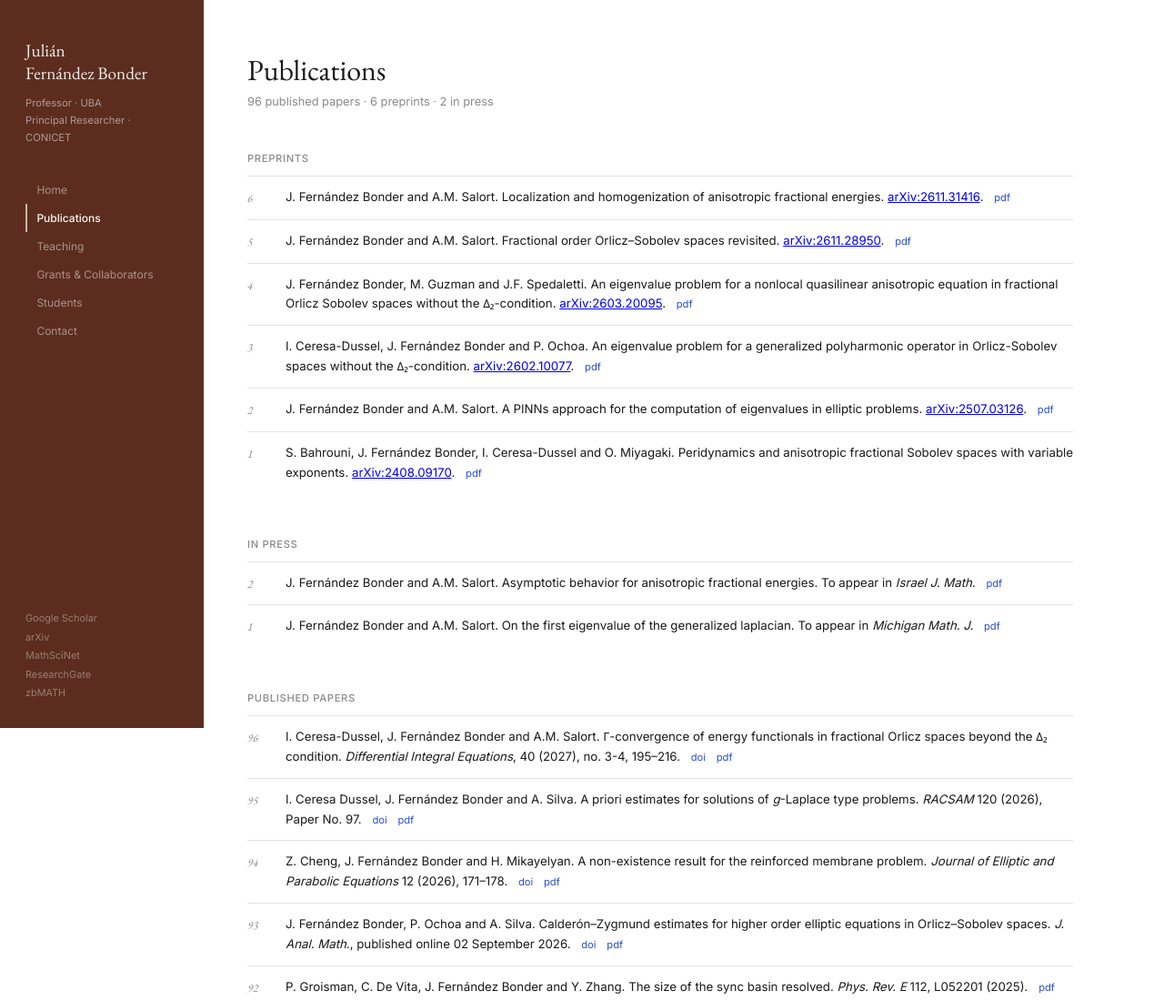
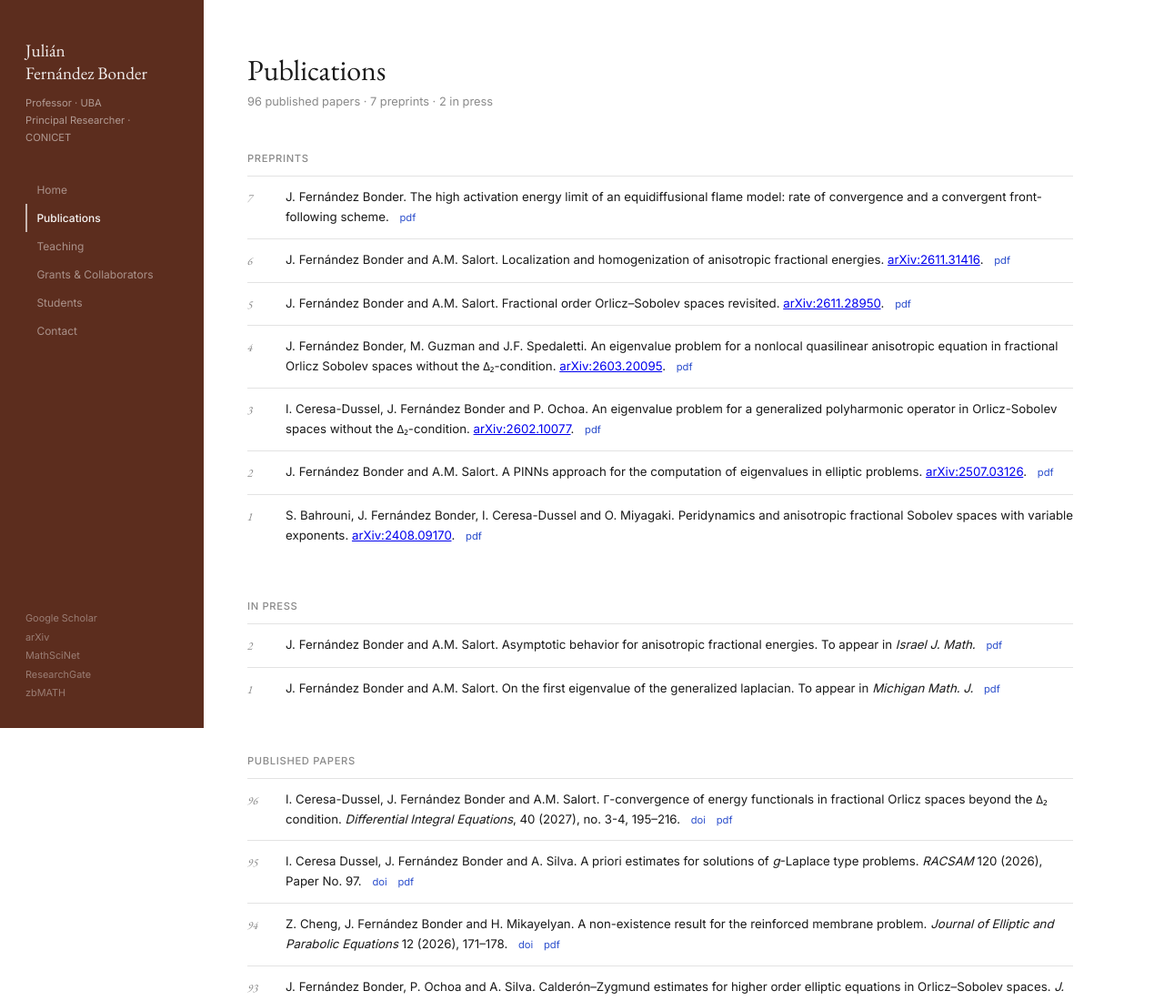
Before and after one commit to jfbonder/jfbonder.github.io, a plain HTML site: page publications.html in a window 1280 px wide. Shown: the top 1100 px of the page at 91% size. Drawn offline with nearby package versions, Linux system fonts and the light colour scheme.

Commit message:
Add preprint: equidiffusional flame model

```diff
--- a/publications.html
+++ b/publications.html
@@ -253,12 +253,13 @@
 
   <main>
     <h1>Publications</h1>
-    <p class="page-subtitle">96 published papers · 6 preprints · 2 in press</p>
+    <p class="page-subtitle">96 published papers · 7 preprints · 2 in press</p>
 
     <!-- Preprints -->
     <div class="pub-section">
       <div class="pub-section-title">Preprints</div>
       <ol class="pub-list" reversed>
+        <li class="pub-item"><span class="pub-num">7</span><span class="pub-body">J. Fernández Bonder. The high activation energy limit of an equidiffusional flame model: rate of convergence and a convergent front-following scheme. <a class="pub-link" href="http://mate.dm.uba.ar/~jfbonder/papers/combustion_numerics.pdf">pdf</a></span></li>
         <li class="pub-item"><span class="pub-num">6</span><span class="pub-body">J. Fernández Bonder and A.M. Salort. Localization and homogenization of anisotropic fractional energies. <a href="https://arxiv.org/abs/2611.31416" target="_blank">arXiv:2611.31416</a>. <a class="pub-link" href="http://mate.dm.uba.ar/~jfbonder/papers/homogeneization.pdf">pdf</a></span></li>
         <li class="pub-item"><span class="pub-num">5</span><span class="pub-body">J. Fernández Bonder and A.M. Salort. Fractional order Orlicz–Sobolev spaces revisited. <a href="https://arxiv.org/abs/2611.28950" target="_blank">arXiv:2611.28950</a>. <a class="pub-link" href="http://mate.dm.uba.ar/~jfbonder/papers/fbs_sin_delta2.pdf">pdf</a></span></li>
         <li class="pub-item"><span class="pub-num">4</span><span class="pub-body">J. Fernández Bonder, M. Guzman and J.F. Spedaletti. An eigenvalue problem for a nonlocal quasilinear anisotropic equation in fractional Orlicz Sobolev spaces without the Δ₂-condition. <a href="https://arxiv.org/abs/2603.20095" target="_blank">arXiv:2603.20095</a>. <a class="pub-link" href="http://mate.dm.uba.ar/~jfbonder/papers/BonderGuzmanSpedaletti.pdf">pdf</a></span></li>
```
